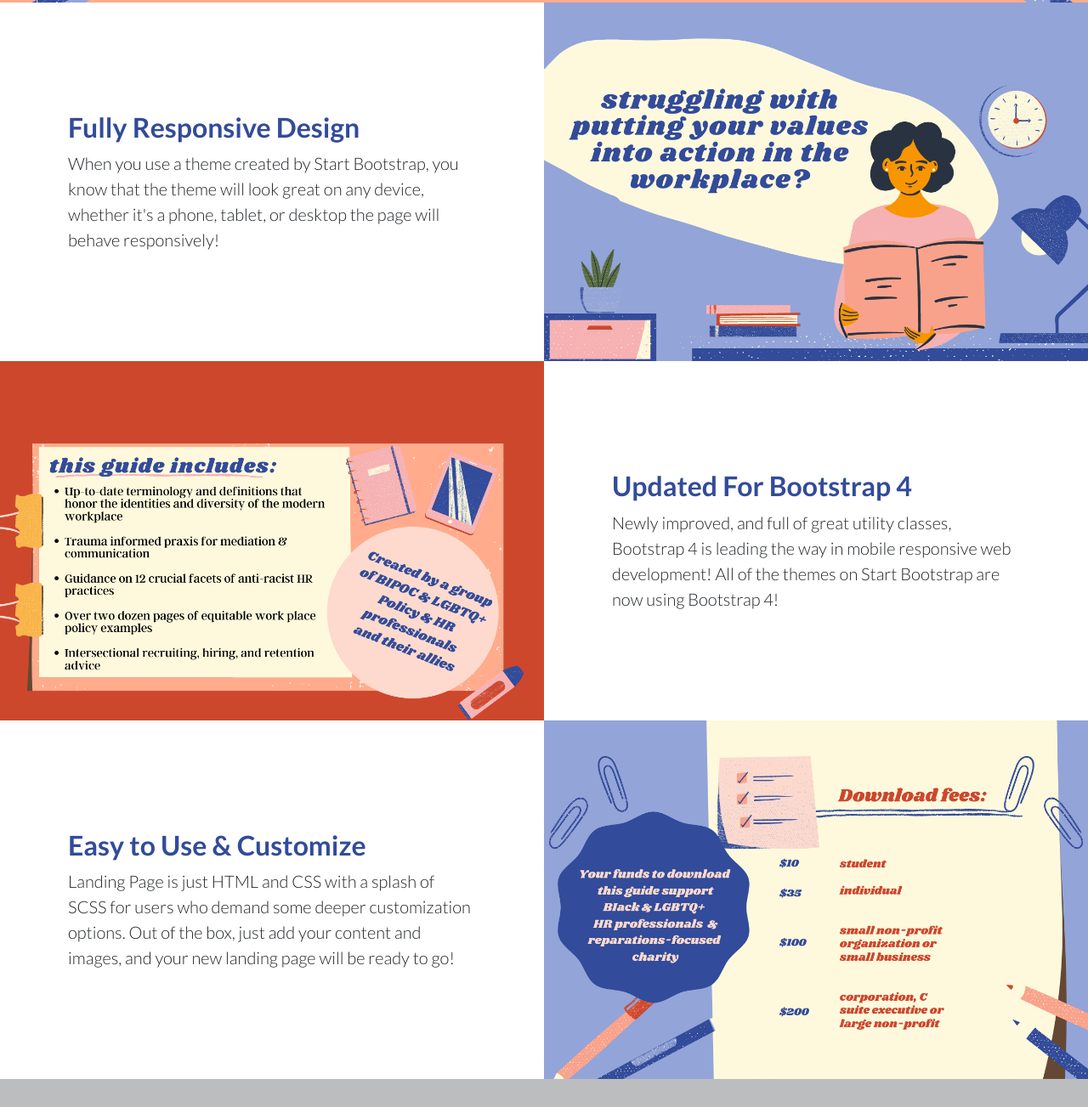
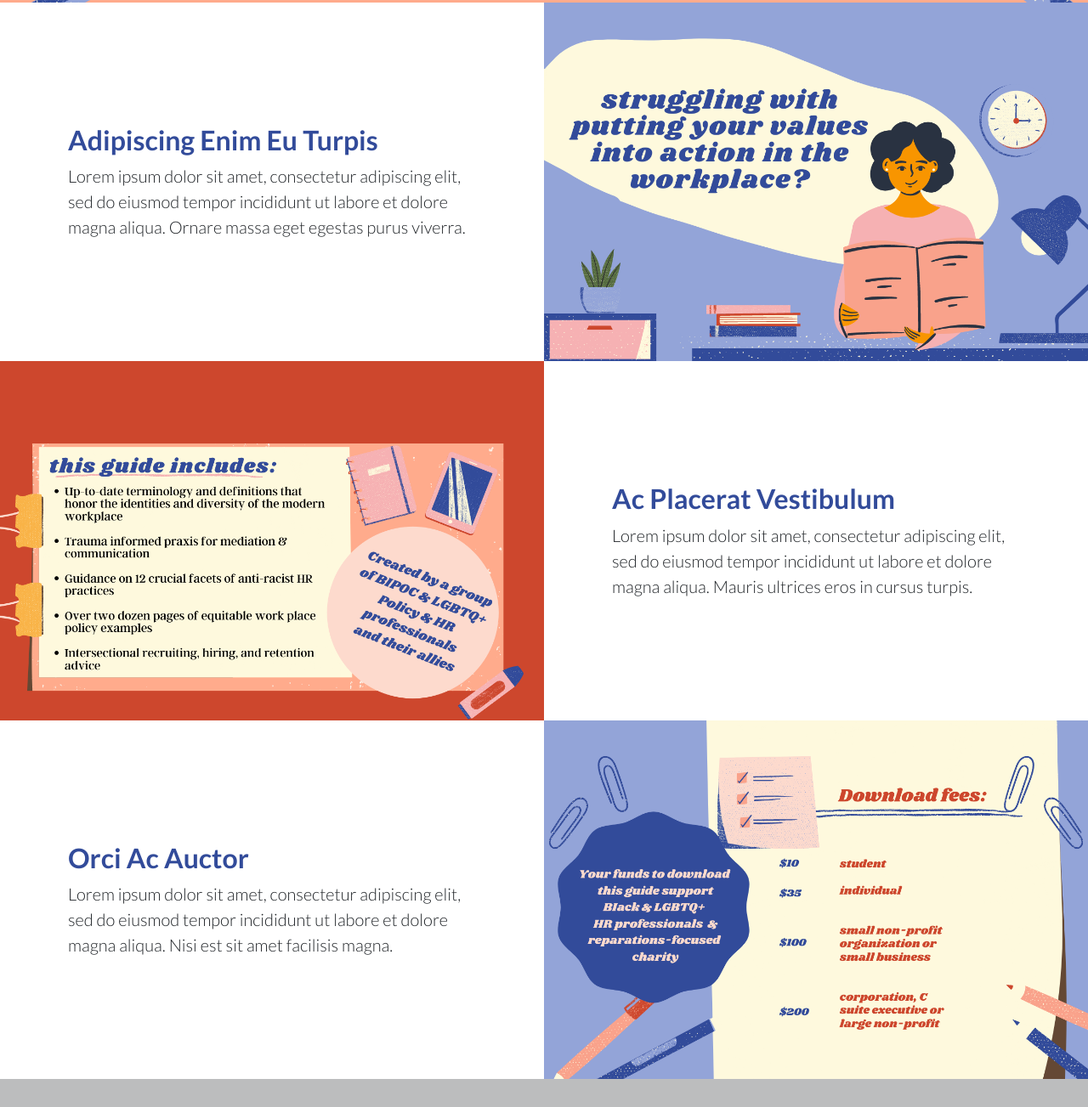
Before and after one commit to sphanley/hr-guide-landing-page, a website: page index.html in a window 1280 px wide. Shown: the part 797-2100 px from the top of the page at 85% size. Drawn offline with Linux system fonts and the light colour scheme; a script that the page names is missing; a web font is replaced by a local one.

Commit message:
Lorem Ipsum-ify placeholder text

```diff
--- a/index.html
+++ b/index.html
@@ -8,7 +8,7 @@
   <meta name="description" content="">
   <meta name="author" content="">
 
-  <title>Landing Page - Start Bootstrap Theme</title>
+  <title>Anti-Racist HR Guide</title>
 
   <!-- Bootstrap core CSS -->
   <link href="vendor/bootstrap/css/bootstrap.min.css" rel="stylesheet">
@@ -109,22 +109,22 @@
 
         <div class="col-xl-6 order-xl-2 text-white showcase-img" style="background-image: url('img/2.png');"></div>
         <div class="col-xl-6 order-xl-1 my-auto showcase-text">
-          <h2>Fully Responsive Design</h2>
-          <p class="lead mb-0">When you use a theme created by Start Bootstrap, you know that the theme will look great on any device, whether it's a phone, tablet, or desktop the page will behave responsively!</p>
+          <h2>Adipiscing Enim Eu Turpis</h2>
+          <p class="lead mb-0">Lorem ipsum dolor sit amet, consectetur adipiscing elit, sed do eiusmod tempor incididunt ut labore et dolore magna aliqua. Ornare massa eget egestas purus viverra.</p>
         </div>
       </div>
       <div class="row no-gutters">
         <div class="col-xl-6 text-white showcase-img" style="background-image: url('img/3.png');"></div>
         <div class="col-xl-6 my-auto showcase-text">
-          <h2>Updated For Bootstrap 4</h2>
-          <p class="lead mb-0">Newly improved, and full of great utility classes, Bootstrap 4 is leading the way in mobile responsive web development! All of the themes on Start Bootstrap are now using Bootstrap 4!</p>
+          <h2>Ac Placerat Vestibulum</h2>
+          <p class="lead mb-0">Lorem ipsum dolor sit amet, consectetur adipiscing elit, sed do eiusmod tempor incididunt ut labore et dolore magna aliqua. Mauris ultrices eros in cursus turpis.</p>
         </div>
       </div>
       <div class="row no-gutters">
         <div class="col-xl-6 order-xl-2 text-white showcase-img" style="background-image: url('img/4.png');"></div>
         <div class="col-xl-6 order-xl-1 my-auto showcase-text">
-          <h2>Easy to Use &amp; Customize</h2>
-          <p class="lead mb-0">Landing Page is just HTML and CSS with a splash of SCSS for users who demand some deeper customization options. Out of the box, just add your content and images, and your new landing page will be ready to go!</p>
+          <h2>Orci Ac Auctor</h2>
+          <p class="lead mb-0">Lorem ipsum dolor sit amet, consectetur adipiscing elit, sed do eiusmod tempor incididunt ut labore et dolore magna aliqua. Nisi est sit amet facilisis magna.</p>
         </div>
       </div>
     </div>
```
